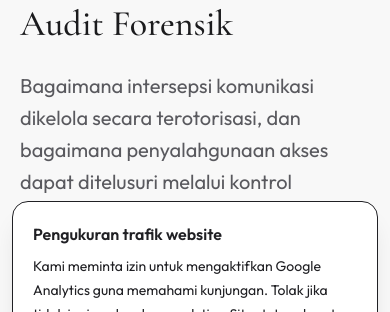
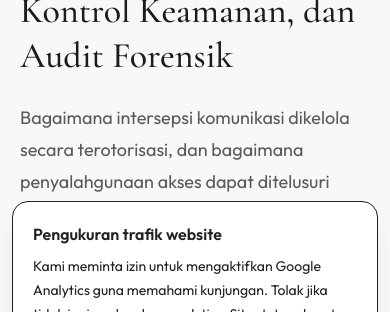
Before and after one commit to albertsagala/tobafarm, a Next.js app: page /id/artikel/lawful-interception-lims-keamanan-siber in a window 390 px wide. Shown: the part 355-667 px from the top of the page. Built offline with nearby package versions, Linux system fonts and the light colour scheme; no server answers.

Commit message:
Improve LIMS article mobile typography and header spacing

```diff
--- a/src/app/id/artikel/lawful-interception-lims-keamanan-siber/page.tsx
+++ b/src/app/id/artikel/lawful-interception-lims-keamanan-siber/page.tsx
@@ -43,11 +43,11 @@ const references = [
   { label: "NIST SP 800-86 — Guide to Integrating Forensic Techniques into Incident Response", url: "https://doi.org/10.6028/NIST.SP.800-86" }
 ];
 export default function Page() {
-  return <div className="min-h-screen bg-cream-soft"><Header locale="id" /><main id="main"><article className="mx-auto max-w-3xl px-5 py-16 md:py-24">
+  return <div className="min-h-screen bg-cream-soft"><Header locale="id" /><main id="main"><article className="mx-auto max-w-3xl px-5 pt-24 pb-16 sm:pt-28 md:py-24">
     <Link href="/id/#articles" className="text-sm font-medium text-teal-deep">← Kembali ke artikel</Link>
     <p className="mt-10 text-xs font-semibold uppercase tracking-[0.18em] text-teal-deep">Keamanan Siber · Telekomunikasi · Forensik Digital</p>
     <h1 className="font-display mt-4 text-4xl leading-tight text-forest-deep md:text-6xl">{title}</h1>
-    <p className="mt-6 text-xl leading-8 text-muted">Bagaimana intersepsi komunikasi dikelola secara terotorisasi, dan bagaimana penyalahgunaan akses dapat ditelusuri melalui kontrol keamanan serta audit digital?</p>
+    <p className="mt-6 text-lg leading-8 text-muted md:text-xl">Bagaimana intersepsi komunikasi dikelola secara terotorisasi, dan bagaimana penyalahgunaan akses dapat ditelusuri melalui kontrol keamanan serta audit digital?</p>
     <p className="mt-5 text-sm text-muted">7 November 2026 · Albert Sagala · Artikel teknis berbasis standar</p>
     <div className="mt-12 space-y-7 text-lg leading-8 text-ink">
       {sections.map(section => <section key={section.title} className="pt-4"><h2 className="font-display mb-5 text-3xl text-forest-deep md:text-4xl">{section.title}</h2><div className="space-y-5">{section.paragraphs.map((p,i)=><p key={i}>{p}</p>)}</div></section>)}
```
